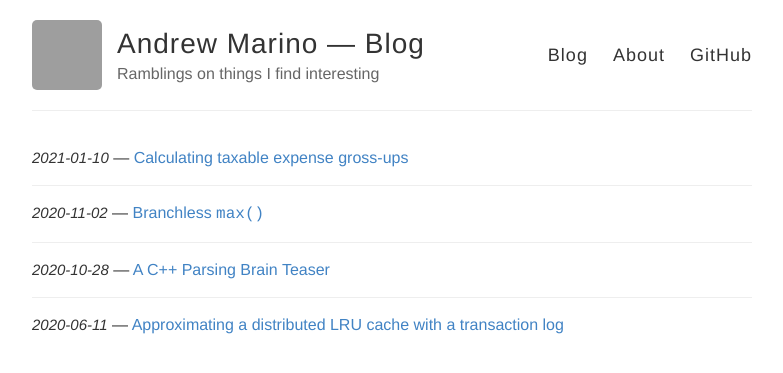
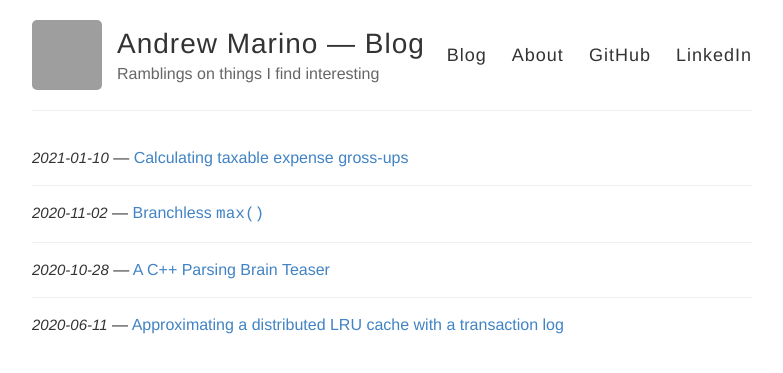
Before and after one commit to aymarino/aymarino.github.io, a Jekyll site: the page built from index.html, in a window 1280 px wide, cut to the strip 0-373 px from the top of the page. Shown: the whole strip, without its empty margins (248-1031 px from the left). Built offline with Jekyll 4.4.1, drawn with Linux system fonts in a browser that asks for light colours; nearby versions of some CDN libraries; grey boxes are pictures that could not be loaded.

Commit message:
Add LinkedIn to header

```diff
--- a/_config.yml
+++ b/_config.yml
@@ -14,6 +14,7 @@
 # Links for contact page/header
 links:
   github: aymarino
+  linkedin: andrew-marino-54a143ba
 
 # Enter your Disqus shortname (not your username) to enable commenting on posts
 # You can find your shortname on the Settings page of your Disqus account
--- a/_layouts/default.html
+++ b/_layouts/default.html
@@ -34,7 +34,8 @@
           <nav>
             <a href="{{ site.baseurl }}/">Blog</a>
             <a href="{{ site.baseurl }}/about">About</a>
-            <a href="https://github.com/{{ site.links.github }}">GitHub</a>
+            {% if site.links.github %}<a href="https://github.com/{{ site.links.github }}">GitHub</a>{% endif %}
+            {% if site.links.linkedin %}<a href="https://www.linkedin.com/in/{{ site.links.linkedin }}">LinkedIn</a>{% endif %}
           </nav>
         </header>
       </div>
```
